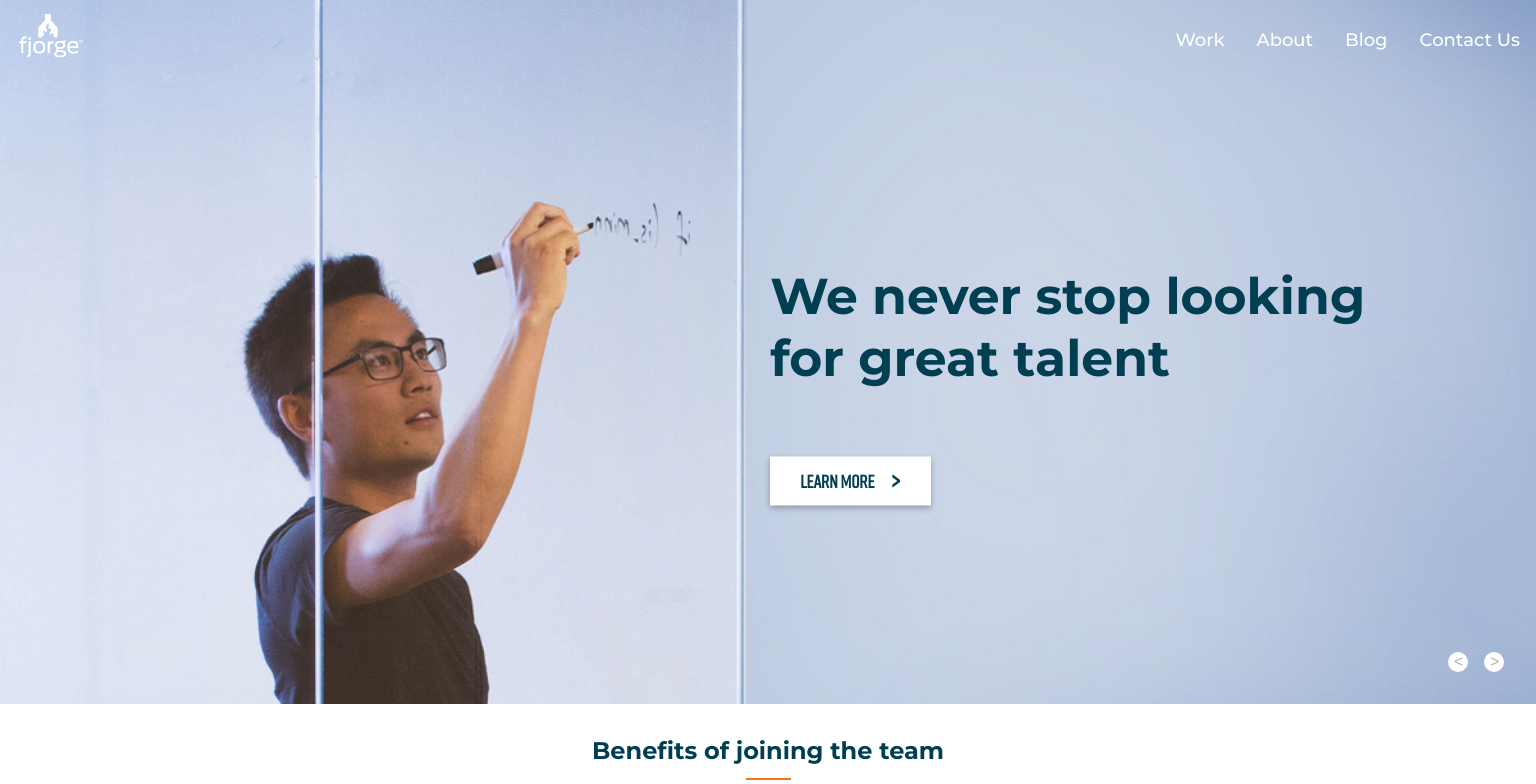
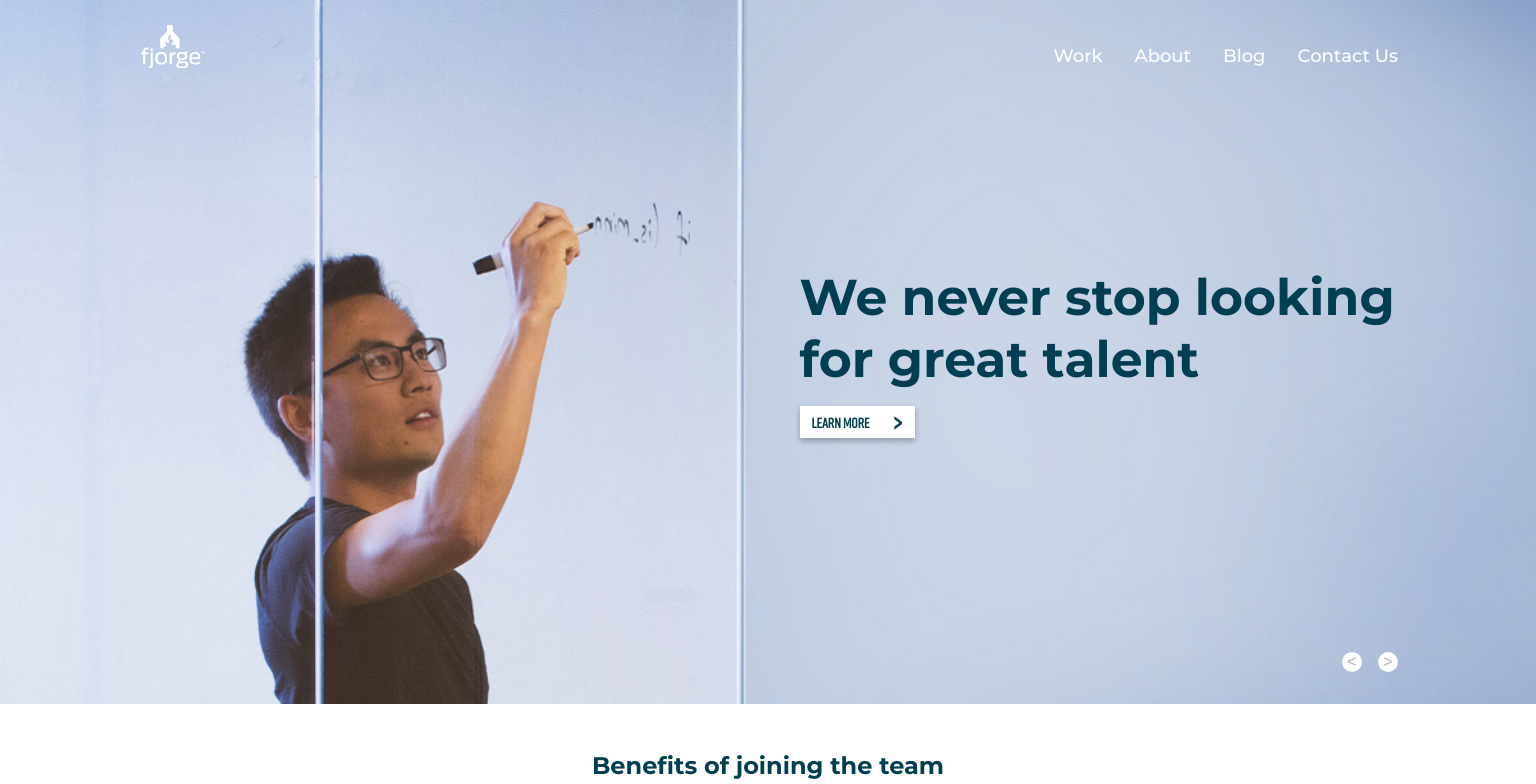
Before and after one commit to alleneben/fjorge-fe-test, a plain HTML site: page index.html in a window 1536 px wide. Shown: the top 784 px of the page. Drawn offline with nearby package versions, Linux system fonts and the light colour scheme.

Commit message:
:applied changes from Darren on desktop

```diff
--- a/css/styles.css
+++ b/css/styles.css
@@ -17,7 +17,7 @@
 }
 
 /* reset */
-body,p,a,ul,li {
+* {
 	margin: 0;
 	padding: 0;
 	text-decoration: none;
@@ -103,7 +103,7 @@ nav div {
 	justify-content: space-between;
 	align-items: center;
 
-	padding: 14px 16px;
+	padding: 14px 138px;
 }
 .menu-items {
 	height: 70%;
@@ -152,6 +152,7 @@ nav div {
 }
 .hero-wrapper {
 	position: relative;
+	margin-bottom: 47px;
 }
 section div img{
 	width: 100%;
@@ -211,7 +212,7 @@ section div img{
 .slide-buttons {
 	position: absolute;
 	bottom: 2rem;
-	right: 2rem;
+	right: 138px;
 	gap: 1rem;
 	display: flex;
 	align-items: center;
@@ -232,11 +233,13 @@ section div img{
 	cursor: pointer;
 	background-color: #FFFFFF;
 	box-shadow: var(--box-shadow);
-	padding: 10px 30px;
+	padding: 7px 12px;
 	font-family: 'Rift Medium';
 	color: var(--primary);
-	font-size: 18px;
+	font-size: 14px;
 	font-weight: bolder;
+	width: 115px;
+	height: 32px;
 
 	display: flex;
 	justify-content: space-between;
@@ -320,10 +323,14 @@ footer {
 	body {
 		font-size: 20px;
 	}
+	.welcome {
+		margin-bottom: 90px;
+	}
 	.welcome-items {
 		display: flex;
 		flex-wrap: wrap;
 		justify-content: space-around;
+		padding: 0 139px;
 	}
 	.welcome-item {
 		flex: 20%;
@@ -335,6 +342,7 @@ footer {
 		font-family: 'Montseratt Medium';
 		font-size: 18px;
 		font-weight: bolder;
+		margin-top: 33px;
 	}
 	ul li a {
 		text-transform: capitalize !important;
@@ -344,6 +352,9 @@ footer {
 		box-shadow: none;
 		display: flex;
 		justify-content: space-between;
+	}
+	.nav div a {
+		margin-top: 23px;
 	}
 	#hamburger-menu {
 		display: none;
@@ -359,9 +370,12 @@ footer {
 	}
 	.slide-item > div {
 		width: 610px;
-		top: 50%;
-		left: 70%;
+		height: 110px;
+		transform: translate(-20%, -50%);
 		text-align: left;
 		align-items: flex-start;
 	}
+	.slide-item div h4 {
+		margin-bottom: 1rem;
+	}
 }
```
